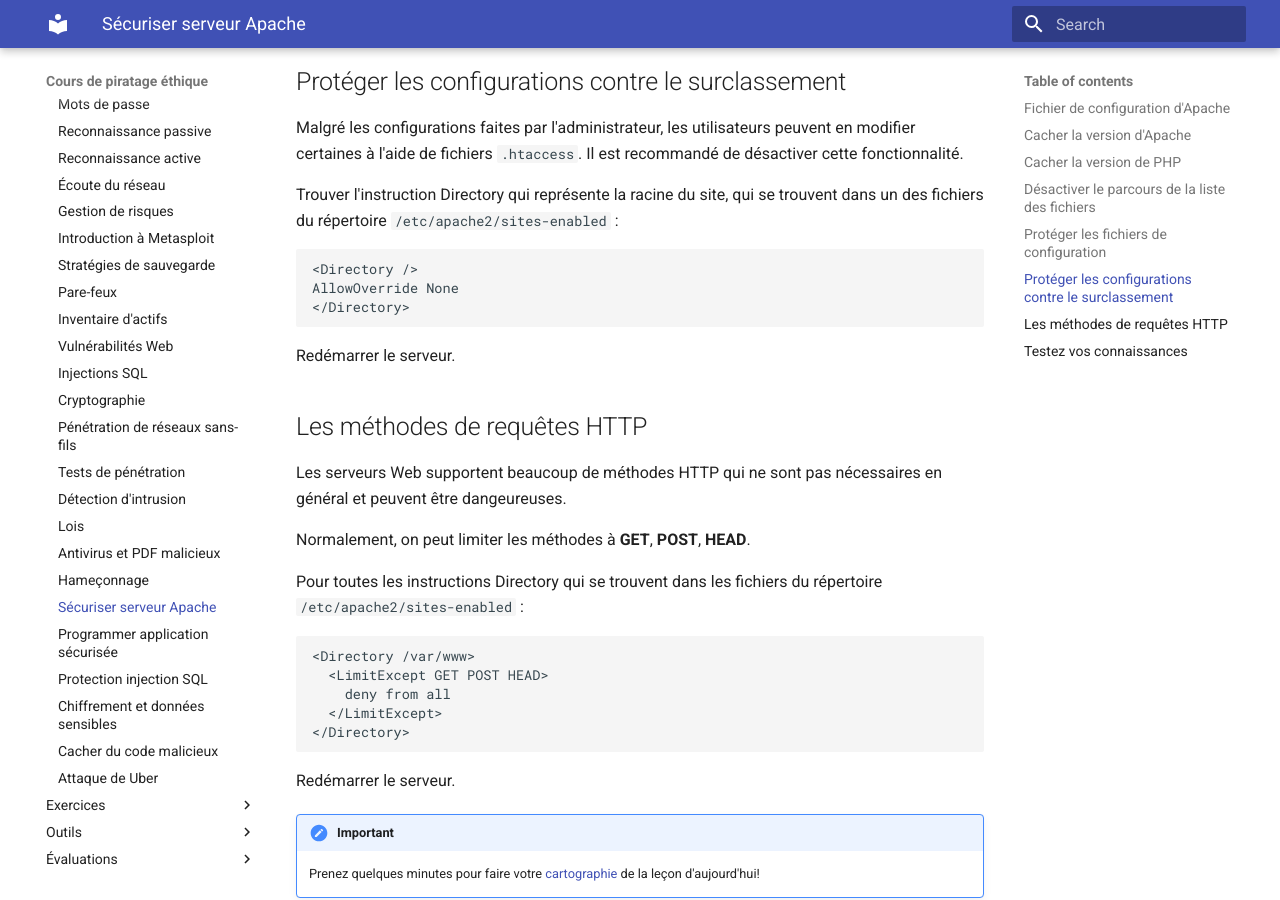
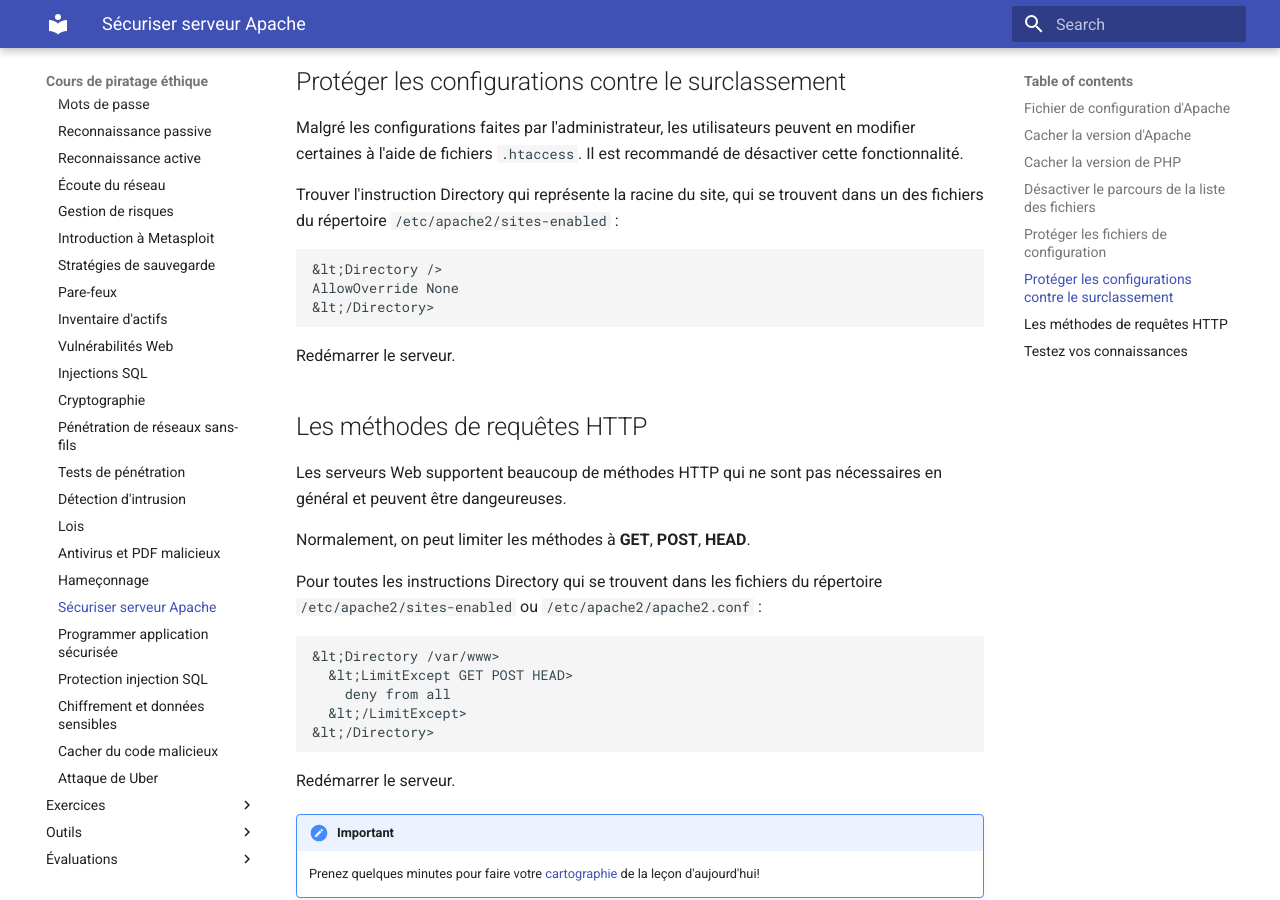
Before and after one commit to cegepvictoetienne/piratage, an MkDocs documentation site: the page built from wiki/lecons/21_Securiser_Apache.md, in a window 1280 px wide and 900 px high, scrolled down 4303 px. Built offline with MkDocs 1.6.1 and Material for MkDocs 9.7.7, drawn with Linux system fonts in a browser that asks for light colours; some of the changed text lies outside the part shown.

Commit message:
corriger code dans exemples

````diff
--- a/wiki/lecons/21_Securiser_Apache.md
+++ b/wiki/lecons/21_Securiser_Apache.md
@@ -57,12 +57,12 @@
     ![21-directory-listing](../images/2020/07/21-directory-listing.png)
     On peut y découvrir des trésors!
 
-Pour toutes les instructions Directory qui se trouvent dans les fichiers du répertoire `/etc/apache2/sites-enabled` :
+Pour toutes les instructions Directory qui se trouvent dans les fichiers du répertoire `/etc/apache2/sites-enabled` ou `/etc/apache2/apache2.conf` :
 
 ```
-<Directory /var/www>
+&lt;Directory /var/www>
 Options -Indexes
-</Directory>
+&lt;/Directory>
 ```
 Redémarrer le serveur.
 
@@ -96,9 +96,9 @@
 Trouver l'instruction Directory qui représente la racine du site, qui se trouvent dans un des fichiers du répertoire `/etc/apache2/sites-enabled` :
 
 ```
-<Directory />
+&lt;Directory />
 AllowOverride None
-</Directory>
+&lt;/Directory>
 ```
 Redémarrer le serveur.
 
@@ -108,14 +108,14 @@
 
 Normalement, on peut limiter les méthodes à **GET**, **POST**, **HEAD**.
 
-Pour toutes les instructions Directory qui se trouvent dans les fichiers du répertoire `/etc/apache2/sites-enabled` :
+Pour toutes les instructions Directory qui se trouvent dans les fichiers du répertoire `/etc/apache2/sites-enabled`  ou `/etc/apache2/apache2.conf` :
 
 ```
-<Directory /var/www>
-  <LimitExcept GET POST HEAD>
+&lt;Directory /var/www>
+  &lt;LimitExcept GET POST HEAD>
     deny from all
-  </LimitExcept>
-</Directory>
+  &lt;/LimitExcept>
+&lt;/Directory>
 ```
 
 Redémarrer le serveur.
````
